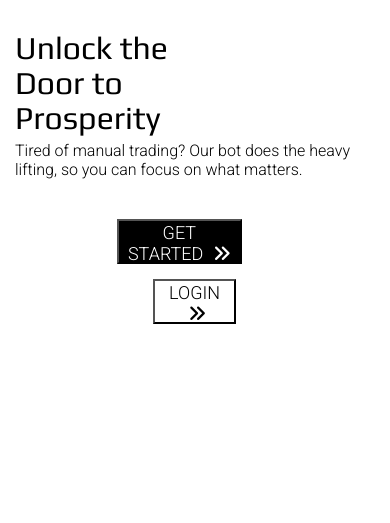
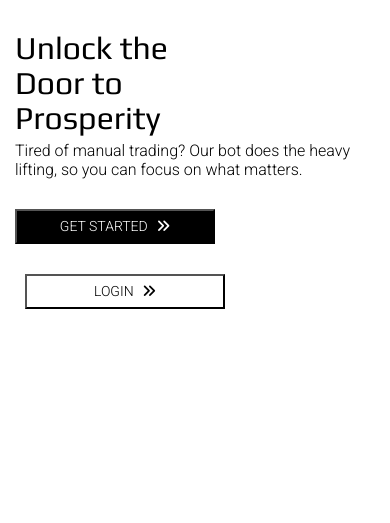
Before and after one commit to 28Yadav/NextLevelsTrades, a Flask app: page / in a window 390 px wide. Shown: the part 55-578 px from the top of the page. Run offline with Flask 3, Linux system fonts and the light colour scheme; some libraries are stand-ins or nearby versions; some web fonts are replaced.

Commit message:
Update styles.css

```diff
--- a/static/styles.css
+++ b/static/styles.css
@@ -580,13 +580,6 @@ body {
     .custom-hr {
         display: none;
     }
-    .button-container {
-        display: flex;
-        flex-direction: column;
-        align-items: center;
-        gap: 10px;
-        margin-top: 20px;
-    }
 
     /* Navbar adjustments */
     .navbar {
@@ -667,7 +660,7 @@ body {
         flex-direction: column;
         text-align: left;
         justify-content: flex-start;
-        height: 60vh;
+        height: 70vh;
         padding: 40px 15px 0;
     }
 
@@ -690,23 +683,19 @@ body {
         margin-top: 15px;
         margin-bottom: 20px;
     }
-    .button-container {
-        display: flex;
-        flex-direction: column;
-        justify-content: center;
-        align-items: center;
-        gap: 15px;
-        width: 100%;
-        padding: 0;
-    }
-
+    /* Adjust button sizes, center them, and add line breaks */
     .wwelcome-button,
     .login-button {
         width: 80%;
         max-width: 200px;
         height: 45px;
-        margin: 0 auto;
-        text-align: center;
+        margin: 10px auto;
+    }
+    /* Arrange buttons in a column with spacing */
+    .button-container {
+        display: flex;
+        flex-direction: column;
+        gap: 10px;
     }
     /* Second page marquee effect for smaller screens */
     .non-marquee {
@@ -762,7 +751,7 @@ body {
 
     /* Further reduce welcome section height and adjust text */
     .welcome {
-        height: 55vh;
+        height: 50vh;
         padding-top: 30px;
     }
 
@@ -780,23 +769,11 @@ body {
         margin-top: 10px;
     }
 
-    .button-container {
-        display: flex;
-        flex-direction: column;
-        justify-content: center;
-        align-items: center;
-        gap: 15px;
-        width: 100%;
-        padding: 0;
-    }
-
+    /* Button adjustments */
     .wwelcome-button,
     .login-button {
-        width: 80%;
-        max-width: 200px;
-        height: 45px;
-        margin: 0 auto;
-        text-align: center;
+        width: 90%;
+        height: 40px;
     }
 
     /* Prevent horizontal overflow */
@@ -809,13 +786,6 @@ body {
 
 /* For screens larger than 992px */
 @media (min-width: 993px) {
-    .button-container {
-        display: flex;
-        flex-direction: column;
-        align-items: center;
-        gap: 8px;
-        margin-top: 15px;
-    }
     /* Hide the hamburger icon and checkbox on larger screens */
     .menu-icon {
         display: none;
@@ -855,9 +825,6 @@ body {
         font-size: 32px;
         line-height: 1.1;
     }
-    .welcome {
-        height: 50vh; /* Reduce height for smaller screens */
-    }
 
     /* Reduce paragraph font size */
     .welcome-left p {
@@ -865,23 +832,12 @@ body {
         margin-top: 5px;
     }
 
-    .button-container {
-        display: flex;
-        flex-direction: column;
-        justify-content: center;
-        align-items: center;
-        gap: 15px;
-        width: 100%;
-        padding: 0;
-    }
-
+    /* Reduce button width and height */
     .wwelcome-button,
     .login-button {
-        width: 80%;
-        max-width: 200px;
-        height: 45px;
-        margin: 0 auto;
-        text-align: center;
+        width: 100%;
+        height: 35px;
+        font-size: 14px;
     }
 
     /* Footer social icon size adjustments */
@@ -889,6 +845,9 @@ body {
         width: 30px;
         height: 30px;
         font-size: 14px;
+    }
+    .welcome{
+        height: 48h;
     }
 
     /* Step-box adjustments for extra small screens */
```
